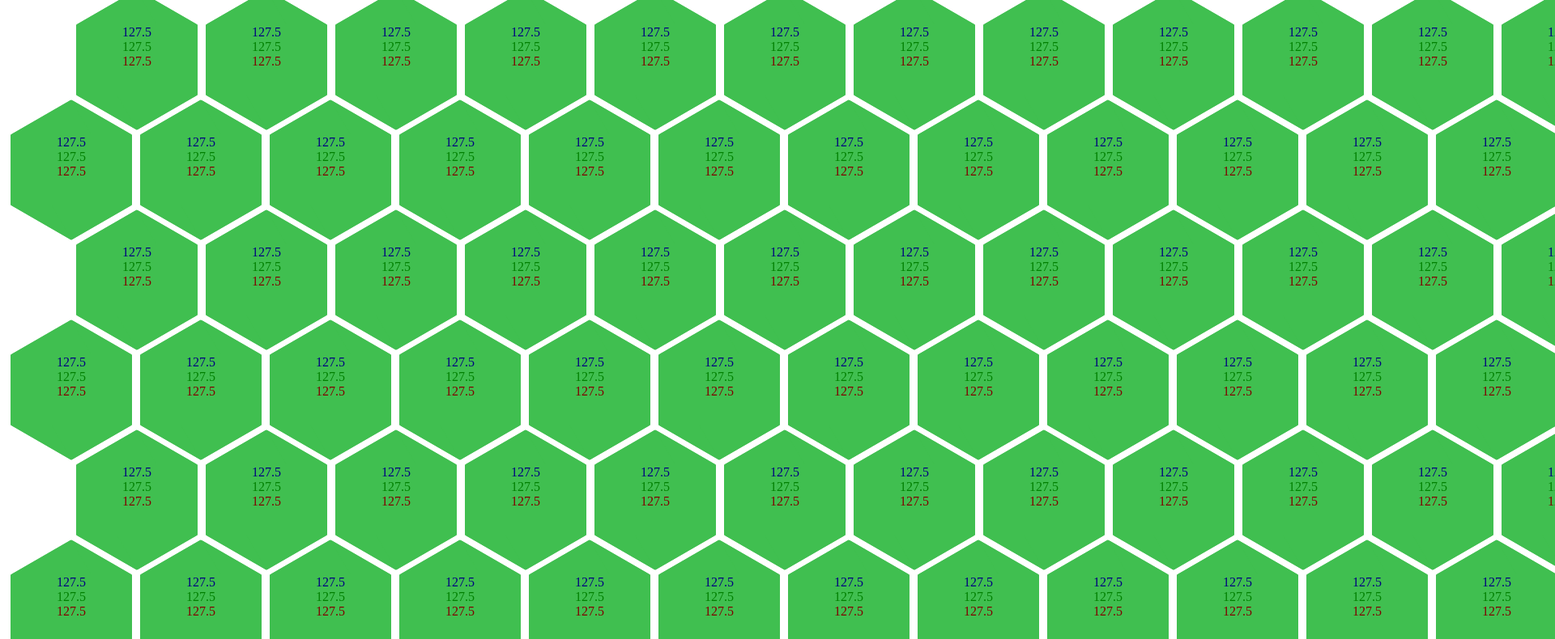
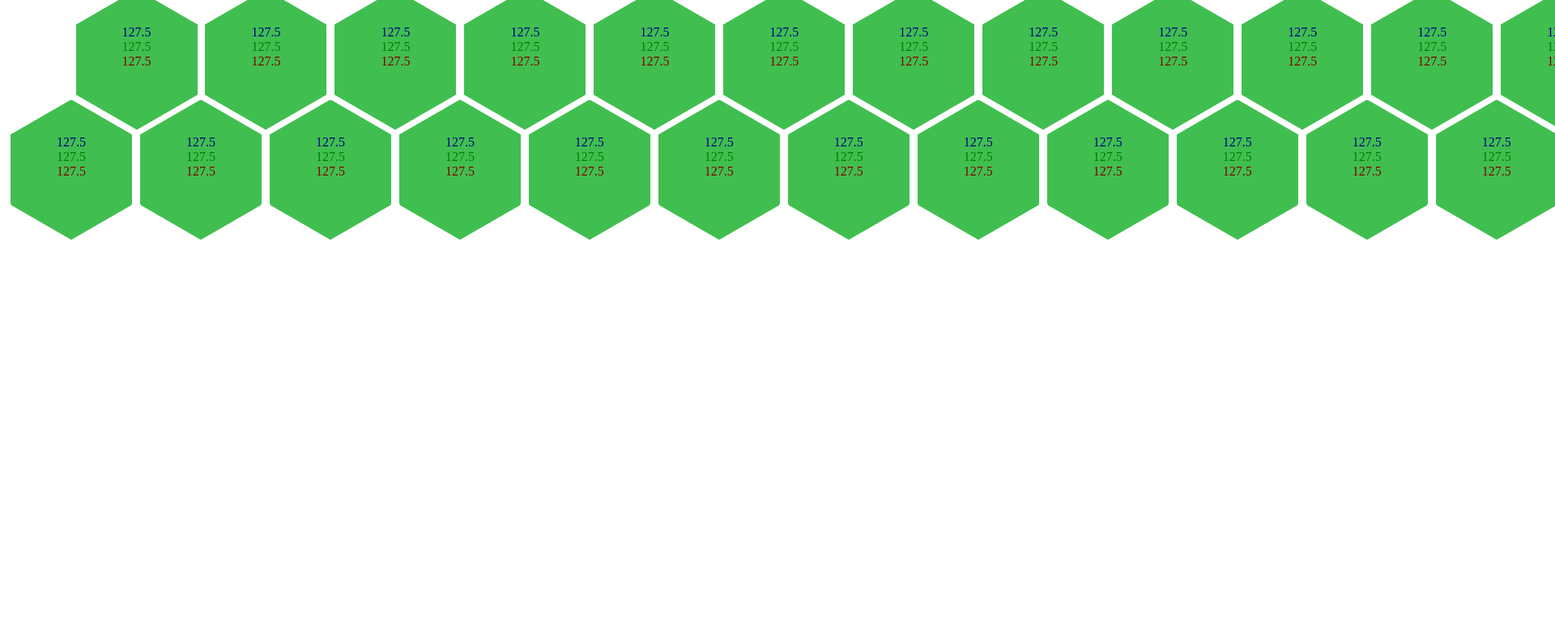
Before and after one commit to kliph/icey, a website built with Parcel: page index.html in a window 1280 px wide. Shown: the part 60-850 px from the top of the page at 81% size, 1920 px wide, since content can reach past the window. After the commit the page ends 800 px from the top, so only its background shows below. Built offline with nearby package versions, Linux system fonts and the light colour scheme; what perlin-simplex would draw is missing.

Commit message:
Dynamically display board
- The current parameters render correctly for `--col-count`s between 6
  and 22.  If we want `--col-count`s outside that range, then we will
  have to dynamically alter the fudge factor used to calculate the
  board width.  That is to say, we'll need to figure out how the fudge
  factor varies with the changes in `--col-count` and change the `+ 2`
  accordingly.

- By altering the `--width` we can control the size of the tiles.  I
  haven't explored the bounds, but we should be able to fine-tune it
  if we have an idea of the size of the tiles we want.

```diff
--- a/src/board.js
+++ b/src/board.js
@@ -1,4 +1,6 @@
-export const boardSize = [50, 50]
+// Renders well between ≈[6, whatever] to ≈[22, whatever]
+export const boardSize = [22, 2]
+
 export const splitCoord = (coordString) => coordString.split(',').map(x => parseInt(x, 10))
 
 export const generateBoardCoordinates = () => {
@@ -43,13 +45,16 @@ const renderHex = (state, coord) => {
   )
 }
 
-export const renderBoard = (state) => {
+export const renderBoard = (state, boardSize) => {
   const boardHtml = boardCoordinates.reduce((acc, coord) => {
     acc += renderHex(state, coord)
     return acc
   }, '')
 
-  document.getElementById('board').innerHTML = boardHtml
+  const boardElement = document.getElementById('board')
+  boardElement.style.setProperty('--col-count', boardSize[0]);
+  boardElement.style.setProperty('--row-count', boardSize[1]);
+  boardElement.innerHTML = boardHtml
 }
 
 
--- a/src/board.scss
+++ b/src/board.scss
@@ -1,24 +1,29 @@
 #board {
+  --col-count: 10;
+  --row-count: 10;
+  --width: 150px;
+  width: calc((var(--col-count) + 2) * var(--width));
+  // width: 1784px;
   // width: 17840px;
-  width: 8150px;
+  // width: 8150px;
 }
 
 .hex {
-  width:150px;
-  height:86px;
+  width:var(--width);
+  height:calc(var(--width) * 0.57);
   background-color: #ccc;
   background-repeat: no-repeat;
   background-position: 50% 50%;
-  background-size: auto 173px;
+  background-size: auto calc(var(--width) * 1.15333);
   position: relative;
   float:left;
-  margin:25px 5px;
+  margin:calc(var(--width) * 0.16666) calc(var(--width) * 0.0333);
   text-align:center;
   zoom:1;
 }
 
   .hex.hex-gap {
-    margin-left: 86px;
+    margin-left: calc(var(--width) * 0.57);
   }
 
   .hex a {
@@ -55,8 +60,8 @@
 
   .hex .corner-1:before,
   .hex .corner-2:before {
-    width: 173px;
-    height:  173px;
+    width: calc(var(--width) * 1.15333);
+    height:  calc(var(--width) * 1.15333);
     content: '';
     position: absolute;
     background: inherit;
@@ -70,12 +75,12 @@
 
 
   .hex .corner-1:before {
-    transform: rotate(-60deg) translate(-87px, 0px);
+    transform: rotate(-60deg) translate(calc(var(--width) * -0.57), 0px);
     transform-origin: 0 0;
   }
 
   .hex .corner-2:before {
-    transform: rotate(60deg) translate(-48px, -11px);
+    transform: rotate(60deg) translate(calc(var(--width) * -0.285), calc(var(--width) * -0.073333));
     bottom:0;
   }
 
--- a/src/index.js
+++ b/src/index.js
@@ -1,6 +1,6 @@
 import Simplex from 'perlin-simplex'
 
-import { renderBoard, splitCoord, boardCoordinates } from './board'
+import { renderBoard, splitCoord, boardCoordinates, boardSize } from './board'
 
 import './board.scss'
 
@@ -26,4 +26,4 @@ const updateBoard = () => {
 }
 
 
-renderBoard(boardState)
+renderBoard(boardState, boardSize)
```
